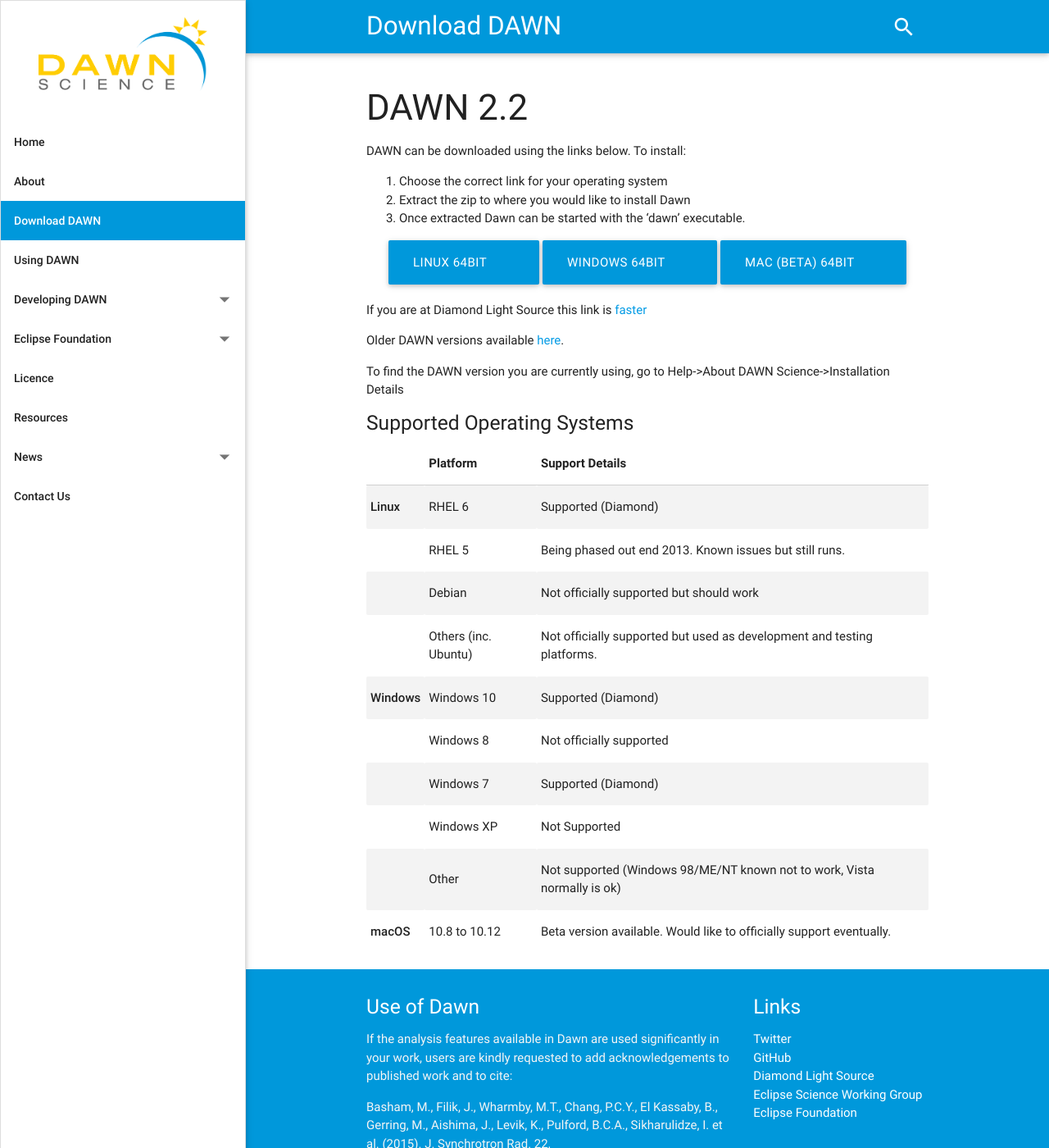
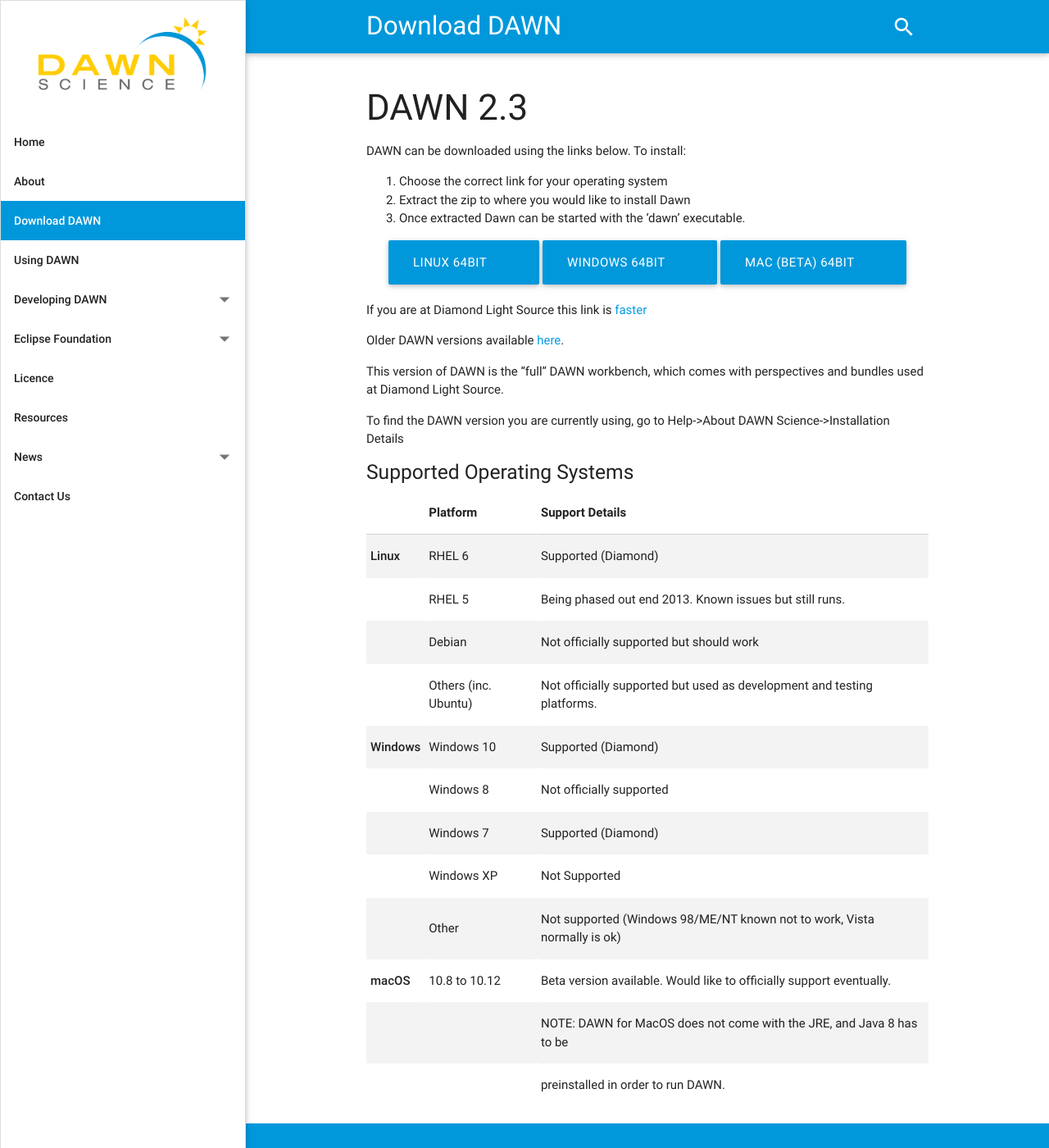
Before and after one commit to DawnScience/dawn-website, a Jekyll site: the page built from _pages/02_download-dawn.md, in a window 1280 px wide and 1400 px high. Shown: the whole window at 82% size. Built offline with Jekyll 4.4.1, drawn with Linux system fonts in a browser that asks for light colours; nearby versions of some CDN libraries.

Commit message:
Update download page

```diff
--- a/_pages/02_download-dawn.md
+++ b/_pages/02_download-dawn.md
@@ -3,7 +3,7 @@
 title: Download DAWN
 permalink: /downloads/
 ---
-### DAWN 2.2
+### DAWN 2.3
 DAWN can be downloaded using the links below. To install:
 
 1. Choose the correct link for your operating system
@@ -11,20 +11,22 @@
 3. Once extracted Dawn can be started with the 'dawn' executable.
 
 <div class="row center">
-        <a href="http://www.opengda.org/DawnDiamond/2.2/downloads/builds-release/DawnDiamond-2.2.0.v20161014-0816-linux64.zip" class="btn-large waves-effect">
+        <a href="http://opengda.org/DawnDiamond/2.3/downloads/builds-release/DawnDiamond-2.3.0.v20161123-1546-linux64.zip" class="btn-large waves-effect">
         	Linux 64bit<i class="material-icons right">&#xE2C4;</i>
         </a>
-        <a href="http://www.opengda.org/DawnDiamond/2.2/downloads/builds-release/DawnDiamond-2.2.0.v20161014-0816-windows64.zip" class="btn-large waves-effect">
+        <a href="http://opengda.org/DawnDiamond/2.3/downloads/builds-release/DawnDiamond-2.3.0.v20161123-1546-windows64.zip" class="btn-large waves-effect">
         	Windows 64bit<i class="material-icons right">&#xE2C4;</i>
         </a>
-        <a href="http://www.opengda.org/DawnDiamond/2.2/downloads/builds-release/DawnDiamond-2.2.0.v20161014-1228-mac64.zip" class="btn-large waves-effect">
+        <a href="http://dawn.diamond.ac.uk/DawnDiamond/2.3/downloads/builds-release/DawnDiamond-2.3.0.v20161123-1546-mac64.zip" class="btn-large waves-effect">
         	Mac (Beta) 64bit<i class="material-icons right">&#xE2C4;</i>
         </a>
 </div>
 
-If you are at Diamond Light Source this link is [faster](http://dawn.diamond.ac.uk/DawnDiamond/2.2/downloads/builds-release/)
+If you are at Diamond Light Source this link is [faster](http://dawn.diamond.ac.uk/DawnDiamond/2.3/downloads/builds-release/)
 
 Older DAWN versions available [here](http://opengda.org/DawnDiamond/).
+
+This version of DAWN is the "full" DAWN workbench, which comes with perspectives and bundles used at Diamond Light Source.
 
 To find the DAWN version you are currently using, go to Help->About DAWN Science->Installation Details
 
@@ -42,3 +44,5 @@
 |               | Windows XP           | Not Supported                                                            |
 |               | Other                | Not supported (Windows 98/ME/NT known not to work, Vista normally is ok) |
 | **macOS**     | 10.8 to 10.12        | Beta version available. Would like to officially support eventually.     |
+|               |                      | NOTE: DAWN for MacOS does not come with the JRE, and Java 8 has to be    |
+|               |                      | preinstalled in order to run DAWN.                                       |
```
